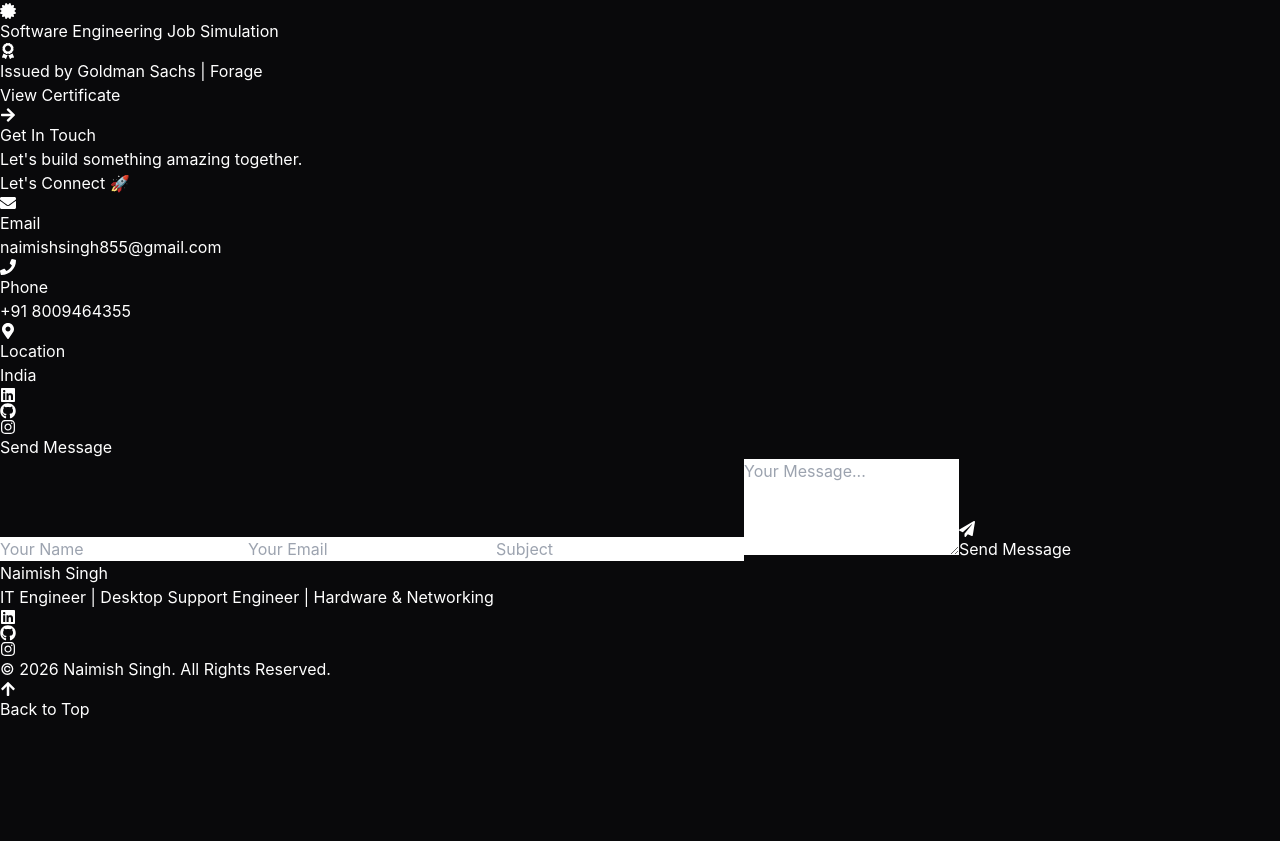
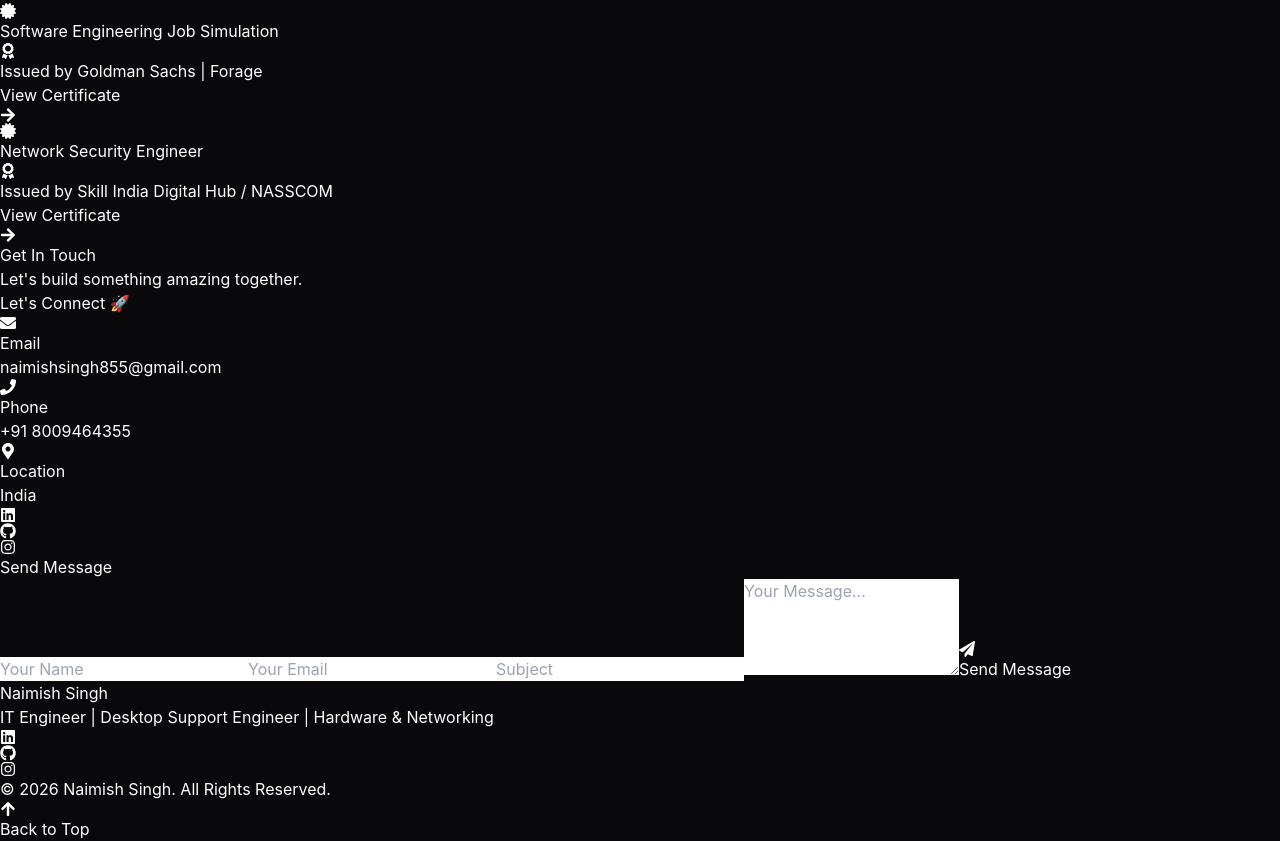
Before and after one commit to Naimish980/portfolio, a React (Vite) app: page / in a window 1280 px wide. Shown: the part 5861-6702 px from the top of the page. Before the commit the page ends 6582 px from the top, so only its background shows below. Built offline with nearby package versions, Linux system fonts and the light colour scheme; the HTML template or start-up script is replaced by a standard one.

Commit message:
Add Network Security Engineer certificate

```diff
--- a/src/data/portfolio.ts
+++ b/src/data/portfolio.ts
@@ -221,7 +221,14 @@ export const portfolio = {
     description:
       "Completed Goldman Sachs' Software Engineering Job Simulation through Forage. Performed a cybersecurity task involving analysis of a leaked password database and gained exposure to secure software engineering and enterprise information security practices.",
     link: `${import.meta.env.BASE_URL}certificates/Goaldman.pdf`
+  },
+   {
+    title: "Network Security Engineer",
+    issuer: "Skill India Digital Hub / NASSCOM",
+    year: "2026",
+    description:
+      "Successfully completed the Network Security Engineer online skilling course through Skill India Digital Hub.",
+    link: `${import.meta.env.BASE_URL}certificates/network-security-engineer.pdf`
   }
   ]
-
 };
```
Also changed, not shown: 1 other file (tests, documents, lock files or other folders). Lines whose indentation alone changed are shown as unchanged.
